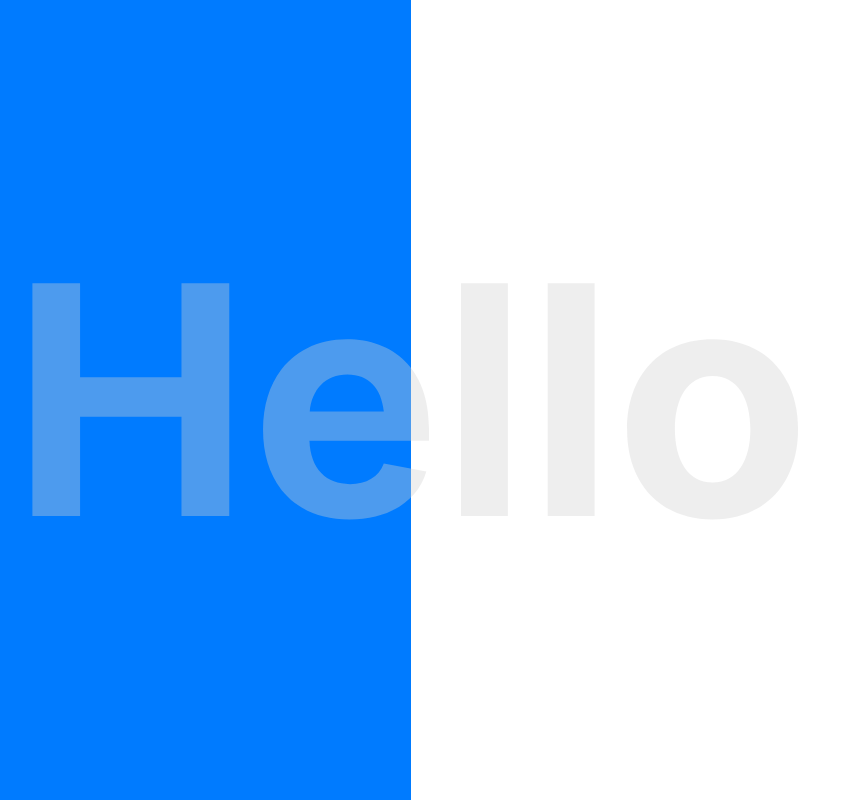
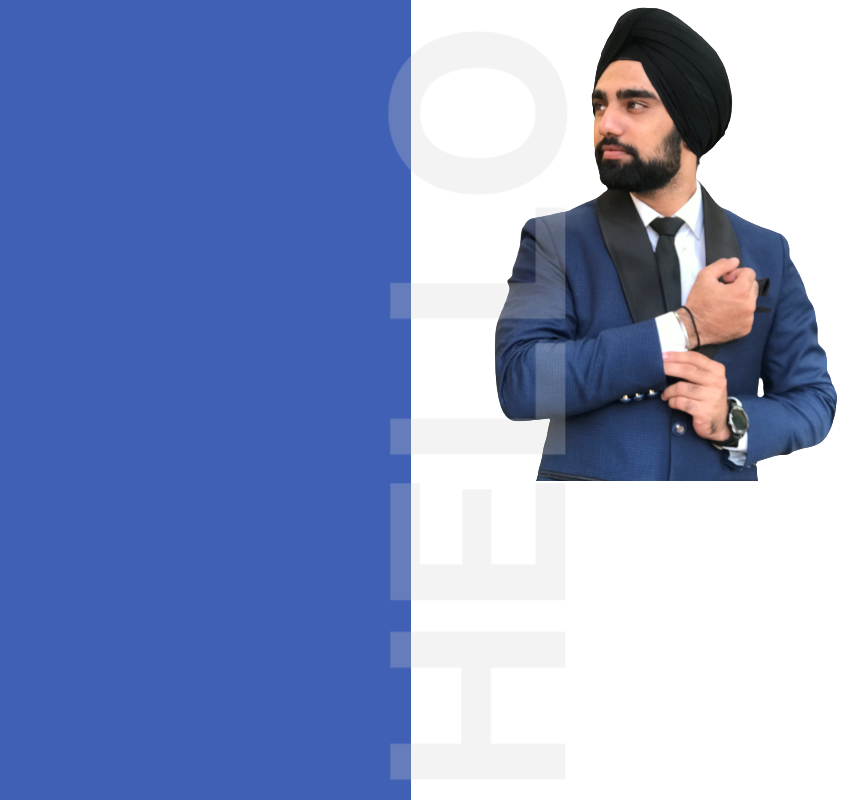
Before and after one commit to aryankhera/Ashvinjeet-Portfolio, a plain HTML site: page index.html in a window 1280 px wide. Shown: the whole page, without its empty margins (229-1097 px from the left). Drawn offline with nearby package versions, Linux system fonts and the light colour scheme.

Commit message:
second commit

```diff
--- a/JS/main.js
+++ b/JS/main.js
@@ -1,7 +1,14 @@
 window.addEventListener('load', (event) => {
     console.log("Hello World")
     var leftHeroSection=document.getElementById("left-hero")
-    // leftHeroSection.classList.add("mystyle")
-    var fadedText=document.getElementById("faded-text")
-    fadedText.style.display="block"
+    leftHeroSection.style.flex="0 0 50%"
+    leftHeroSection.then(
+        function()
+        {
+            var fadedText=document.getElementById("faded-text")
+            fadedText.style.display="block"
+        }
+
+    )
+
   });
--- a/Styles/style.scss
+++ b/Styles/style.scss
@@ -4,18 +4,38 @@ main
     .faded-text-background
     {
         position: absolute;
-        top:50%;
-        left: 50%;
-        transform: translate(-50%,-50%);
+        top:25%;
+        left: 25%;
+        text-transform: uppercase;
+        transform: rotate(-90deg);
         z-index: 99;
         color:#d0d0d05e;
         font-weight: 700;
-        font-size:20em;
-        display: none;
+        font-size:15em;
+        margin:5% 0px;
+        // display: none;
         transition: 2s ease-in;
 
 
+        animation: fastIn 12s;
     }
+
+
+
+    @keyframes fastIn {
+        0%
+        {
+            opacity: 0;
+        }
+        100%
+        {
+            opacity: 1;
+        }
+    }
+
+
+
+
     .hero-section
     {
         height:100vh;
@@ -27,9 +47,13 @@ main
 
 // JS classes
 
-.mystyle
+#left-hero
 {
-    animation: 5s ease-in left-right
+
+    width:0px;
+    flex:0 0 0%;
+    transition: 2s ease-in;
+    background-color: #4060b5;
 }
 @keyframes left-right
 {
--- a/index.html
+++ b/index.html
@@ -13,13 +13,13 @@
 </head>
 <body>
     <main>
-        <div class="row hero-section">
-            <h1 class="faded-text-background" id="faded-text">Hello</h1>
-            <div class="col-md-6 bg-primary" id="left-hero">
+        <div class="row hero-section mx-0">
+            <h1 class="faded-text-background " id="faded-text">Hello</h1>
+            <div class="col-md-6 " id="left-hero">
 
             </div>
             <div class="col-md-6 right-hero">
-
+                <img src="./images/hero_image.png" alt="">
             </div>
         </div>
 
```
Also changed, not shown: Styles/style.css, images/hero_image.png (added), 1 other file.
